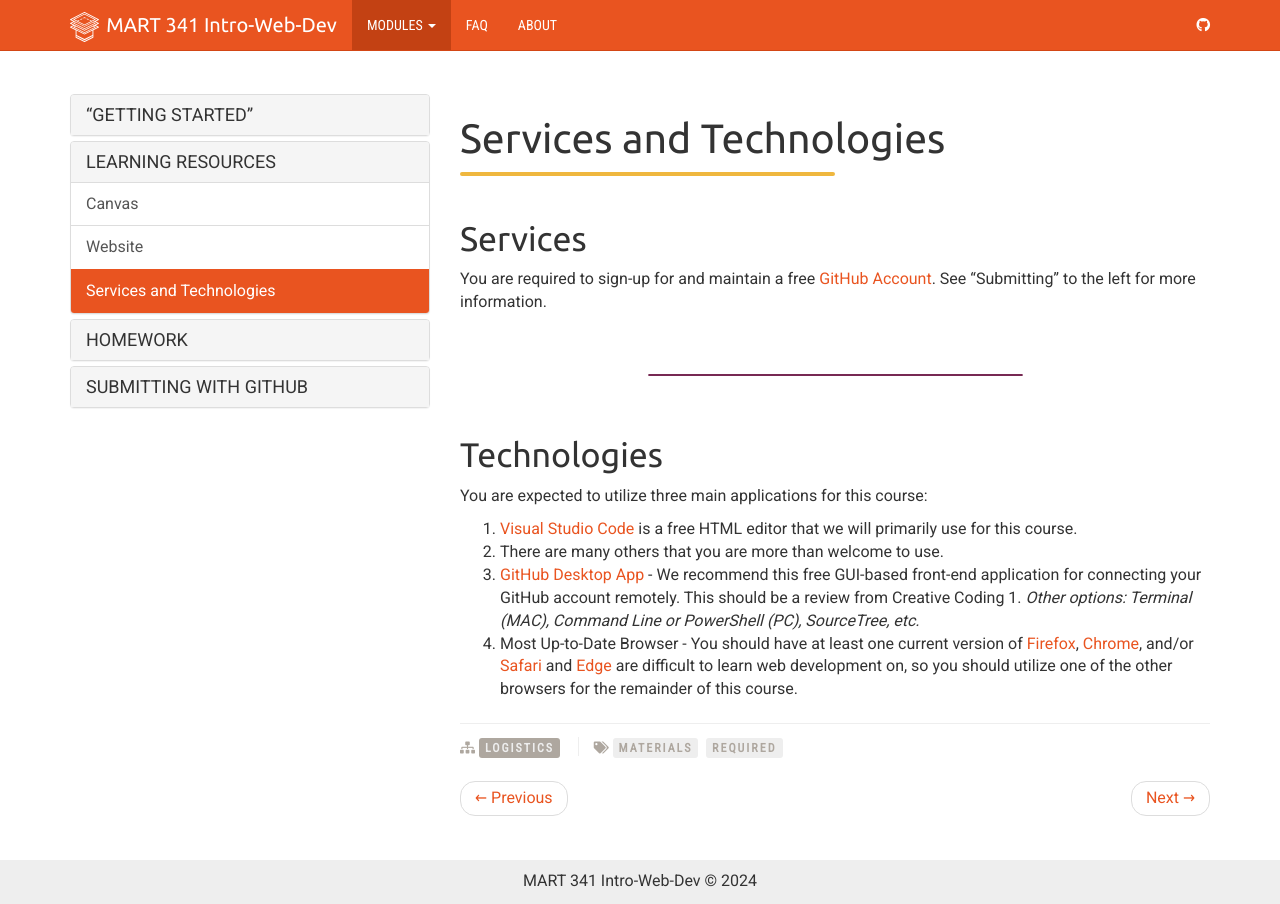
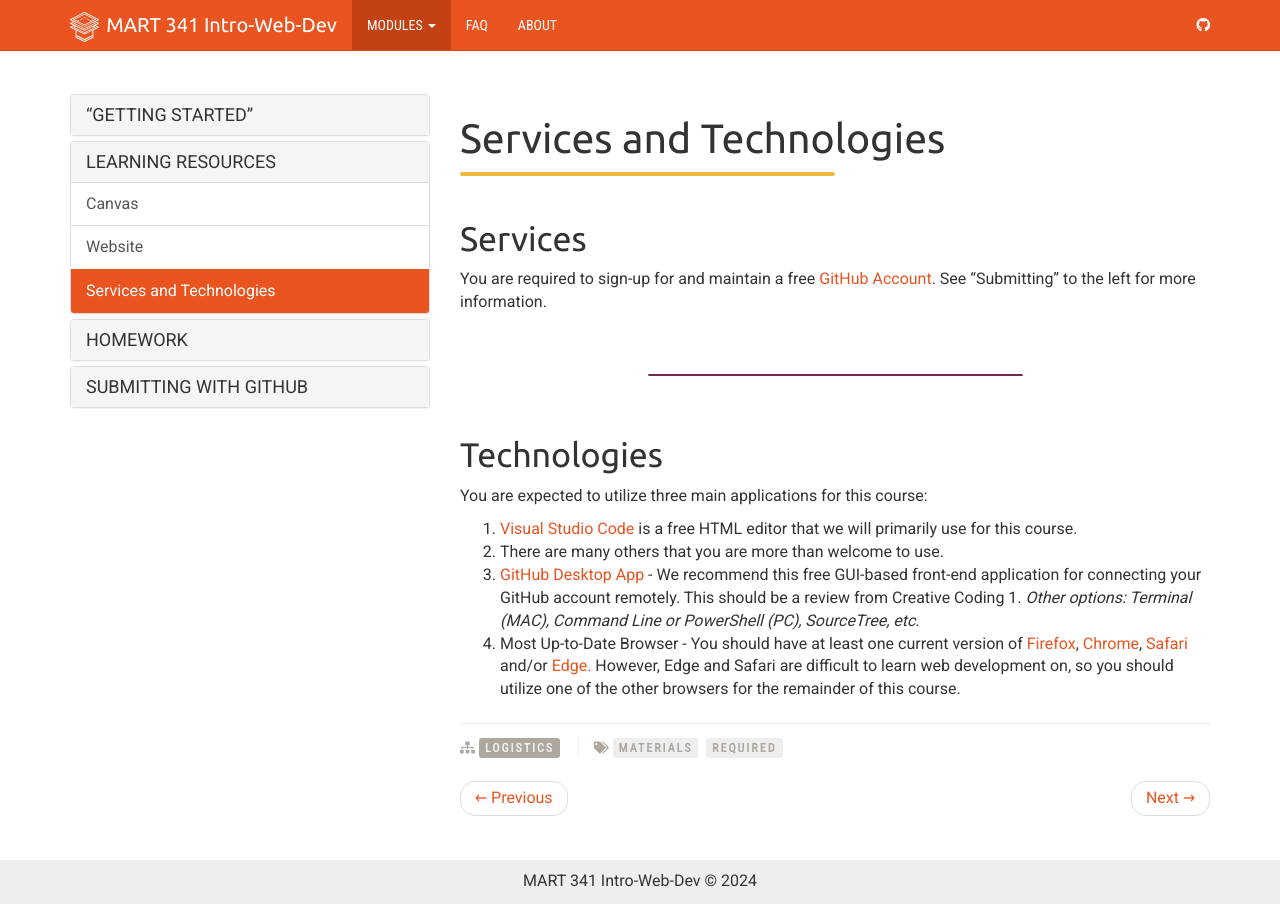
Before and after one commit to Montana-Media-Arts/webDesignFall2024, a Jekyll site: the page built from _docs/topic-00/01-learning-resources/page-03.md, in a window 1280 px wide. Built offline with Jekyll 4.4.1, drawn with Linux system fonts in a browser that asks for light colours; nearby versions of some CDN libraries.

Commit message:
Made minor edits for clarity

```diff
--- a/_docs/topic-00/01-learning-resources/page-03.md
+++ b/_docs/topic-00/01-learning-resources/page-03.md
@@ -21,4 +21,4 @@
 1. <a href="https://code.visualstudio.com/download" target="_new">Visual Studio Code</a> is a free HTML editor that we will primarily use for this course.
 2. There are many others that you are more than welcome to use.
 3. <a href="https://desktop.github.com/" target="_blank">GitHub Desktop App</a> - We recommend this free GUI-based front-end application for connecting your GitHub account remotely.  This should be a review from Creative Coding 1.  _Other options: Terminal (MAC), Command Line or PowerShell (PC), SourceTree, etc._
-4. Most Up-to-Date Browser - You should have at least one current version of <a href="https://www.mozilla.org/en-US/" target="_new">Firefox</a>, <a href="https://www.google.com/chrome/" target="_new">Chrome</a>, and/or <a href="https://www.apple.com/safari/" target="_new">Safari</a> and <a href="https://www.microsoft.com/en-us/windows/microsoft-edge" target="_new">Edge</a> are difficult to learn web development on, so you should utilize one of the other browsers for the remainder of this course.
+4. Most Up-to-Date Browser - You should have at least one current version of <a href="https://www.mozilla.org/en-US/" target="_new">Firefox</a>, <a href="https://www.google.com/chrome/" target="_new">Chrome</a>, <a href="https://www.apple.com/safari/" target="_new">Safari</a> and/or <a href="https://www.microsoft.com/en-us/windows/microsoft-edge" target="_new">Edge.</a> However, Edge and Safari are difficult to learn web development on, so you should utilize one of the other browsers for the remainder of this course.
```
